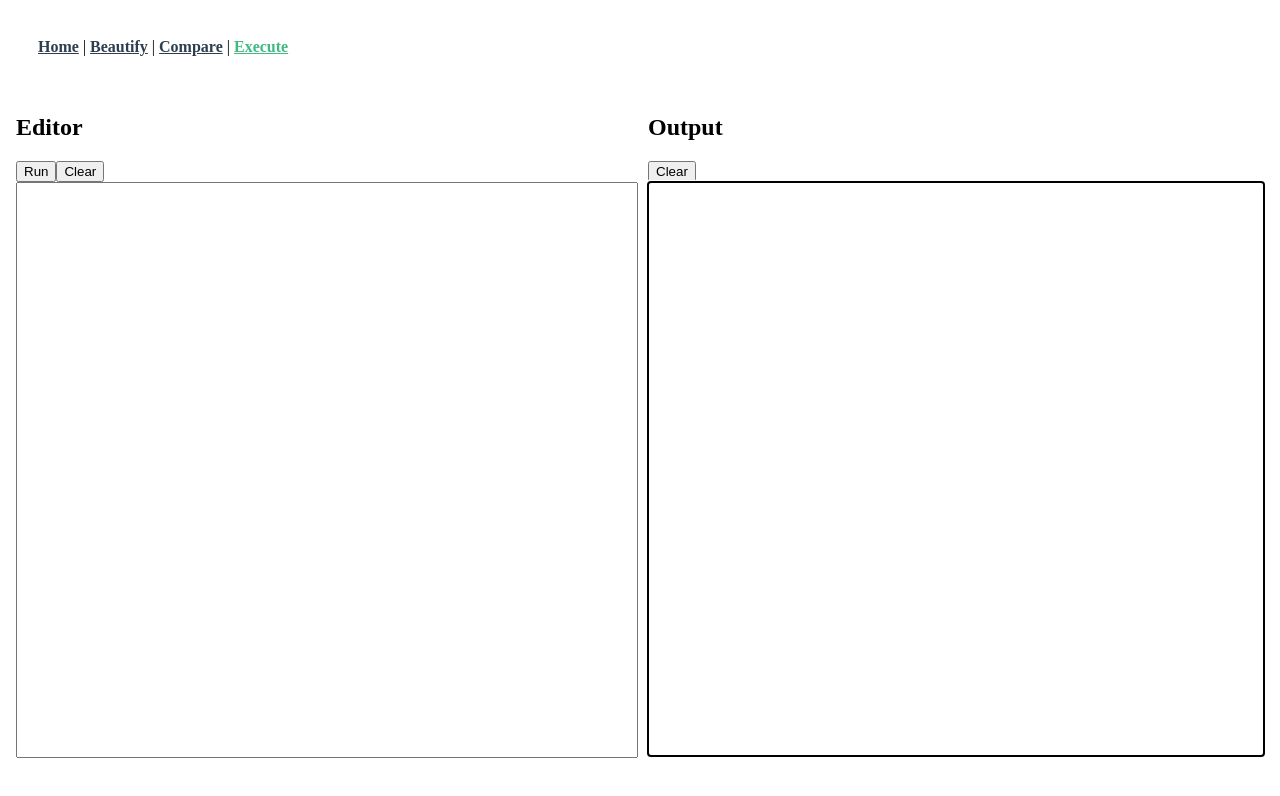
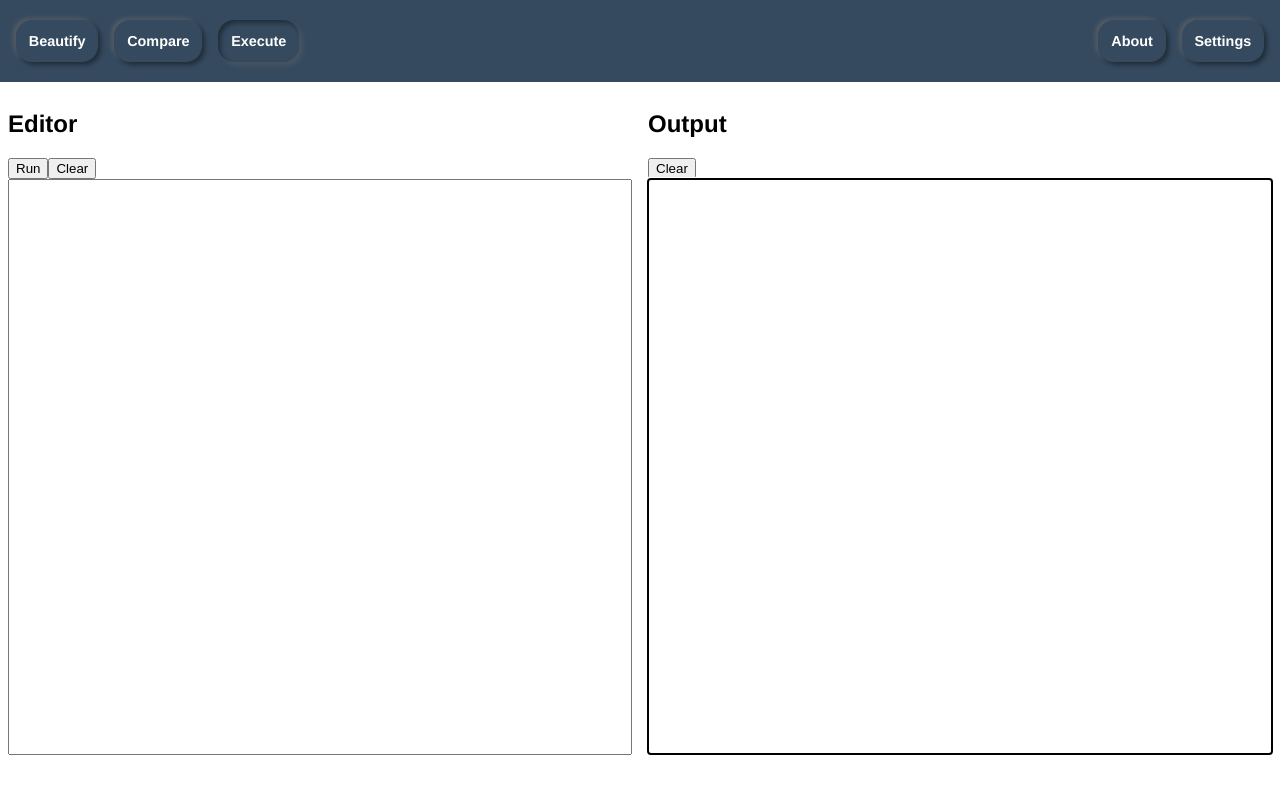
Before and after one commit to sprakash57/ecslate, a Vue app: page /#/execute in a window 1280 px wide. Shown: the top 796 px of the page. Built offline with nearby package versions, Linux system fonts and the light colour scheme.

Commit message:
feat: Better looking app navigation system style: Global styling refactor: Absolute path has been used for imports.

```diff
--- a/src/App.vue
+++ b/src/App.vue
@@ -1,32 +1,16 @@
 <template>
-  <div id="nav">
-    <router-link to="/">Home</router-link> |
-    <router-link to="/beautifier">Beautify</router-link> |
-    <router-link to="/compare">Compare</router-link> |
-    <router-link to="/execute">Execute</router-link>
-  </div>
+  <Navbar />
   <router-view />
 </template>
 
-<style scoped>
-#app {
-  font-family: Avenir, Helvetica, Arial, sans-serif;
-  -webkit-font-smoothing: antialiased;
-  -moz-osx-font-smoothing: grayscale;
-  text-align: center;
-  color: #2c3e50;
-}
+<script lang="ts">
+import { defineComponent } from "vue";
+import Navbar from "@/components/Navbar.vue";
 
-#nav {
-  padding: 30px;
-}
-
-#nav a {
-  font-weight: bold;
-  color: #2c3e50;
-}
-
-#nav a.router-link-exact-active {
-  color: #42b983;
-}
-</style>
+export default defineComponent({
+  name: "App",
+  components: {
+    Navbar,
+  },
+});
+</script>
--- /dev/null
+++ b/src/assets/global.css
@@ -0,0 +1,21 @@
+:root {
+  --gray: hsl(210, 29%, 29%);
+  --green100: hsl(153, 47%, 53%);
+  --green200: hsl(153, 48%, 49%);
+}
+html,
+body {
+  padding: 0;
+  margin: 0;
+  font-size: 16px;
+  font-family: Avenir, Helvetica, Arial, sans-serif;
+  -webkit-font-smoothing: antialiased;
+  -moz-osx-font-smoothing: grayscale;
+}
+a {
+  color: inherit;
+  text-decoration: none;
+}
+* {
+    box-sizing: border-box;
+}
--- /dev/null
+++ b/src/components/Navbar.vue
@@ -0,0 +1,40 @@
+<template>
+  <nav class="nav">
+    <section class="links">
+      <router-link to="/">Beautify</router-link>
+      <router-link to="/compare">Compare</router-link>
+      <router-link to="/execute">Execute</router-link>
+    </section>
+    <section class="links">
+      <router-link to="/about">About</router-link>
+      <router-link to="/settings">Settings</router-link>
+    </section>
+  </nav>
+</template>
+
+<style scoped>
+.nav {
+  background-color: var(--gray);
+  color: white;
+  padding: 2rem 0.5rem;
+  display: flex;
+  justify-content: space-between;
+  min-width: 500px;
+}
+.links a {
+  font-weight: 700;
+  font-size: 0.9rem;
+  border: none;
+  background: none;
+  padding: 0.8rem;
+  margin: 0.5rem;
+  box-shadow: 3px 3px 4px hsl(210, 28%, 18%), -3px -2px 4px hsl(210, 9%, 36%);
+  border-radius: 1rem;
+  color: white;
+  min-width: 60px;
+}
+.links a.router-link-exact-active {
+  box-shadow: inset 3px 3px 4px hsl(210, 28%, 18%),
+    4px 4px 4px hsl(210, 17%, 33%);
+}
+</style>
--- /dev/null
+++ b/src/helpers/utils.ts
@@ -0,0 +1 @@
+export const classes = (...args: any[]) => args.filter(arg => !!arg).join(" ");
--- a/src/router/index.ts
+++ b/src/router/index.ts
@@ -1,29 +1,33 @@
-import { createRouter, createWebHashHistory } from 'vue-router'
-import Home from '../views/Home.vue'
+import { createRouter, createWebHashHistory } from 'vue-router';
 
 const routes = [
   {
     path: '/',
-    name: 'Home',
-    component: Home
-  },
-  {
-    path: '/beautifier',
     name: 'Beautifier',
     // route level code-splitting
     // this generates a separate chunk (about.[hash].js) for this route
     // which is lazy-loaded when the route is visited.
-    component: () => import(/* webpackChunkName: "about" */ '../views/Beautifier.vue')
+    component: () => import(/* webpackChunkName: "about" */ '@/views/Beautifier.vue')
   },
   {
     path: '/compare',
     name: 'Comparator',
-    component: () => import('../views/Comparator.vue')
+    component: () => import('@/views/Comparator.vue')
   },
   {
     path: '/execute',
     name: 'Execute',
-    component: () => import('../views/Execute.vue')
+    component: () => import('@/views/Execute.vue')
+  },
+  {
+    path: '/about',
+    name: 'About',
+    component: () => import('@/views/About.vue')
+  },
+  {
+    path: '/settings',
+    name: 'Settings',
+    component: () => import('@/views/Settings.vue')
   }
 ]
 
@@ -32,4 +36,4 @@ const router = createRouter({
   routes
 })
 
-export default router
+export default router;
--- /dev/null
+++ b/src/views/About.vue
@@ -0,0 +1,3 @@
+<template>
+  <section>About</section>
+</template>
--- /dev/null
+++ b/src/views/Settings.vue
@@ -0,0 +1,3 @@
+<template>
+  <section>Settings</section>
+</template>
```
Also changed, not shown: src/components/common/Button.vue (added, +44 -0 lines), src/main.ts (+4 -3 lines), package.json (line endings or trailing spaces), tsconfig.json (line endings or trailing spaces), 1 other file (tests, documents, lock files or other folders).
